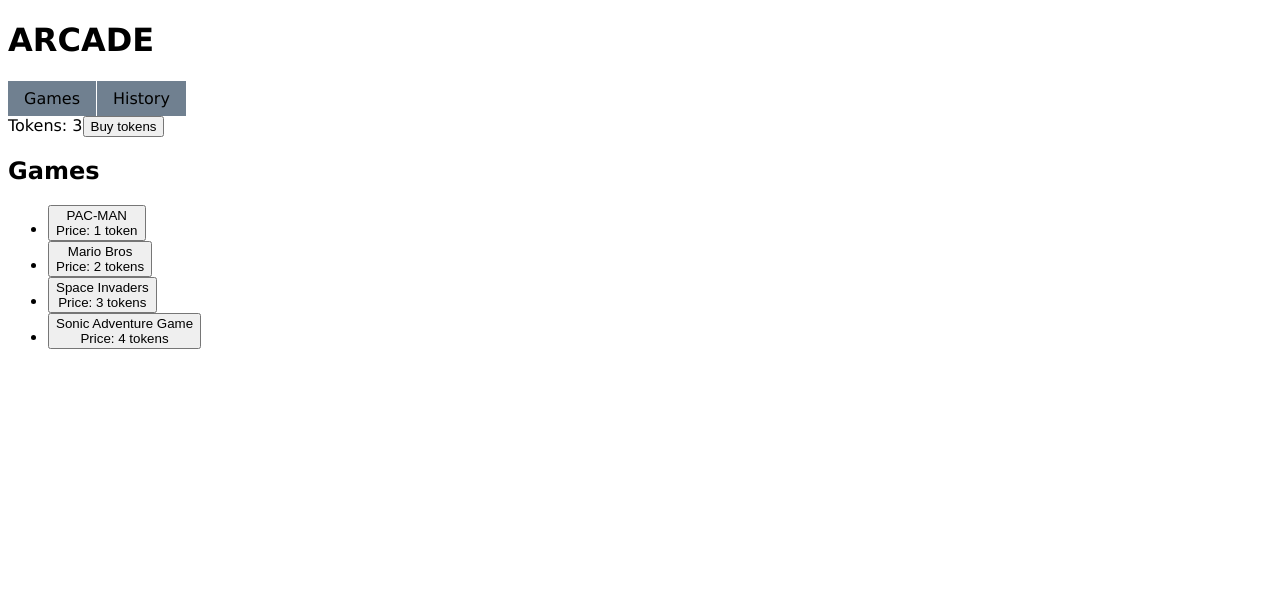
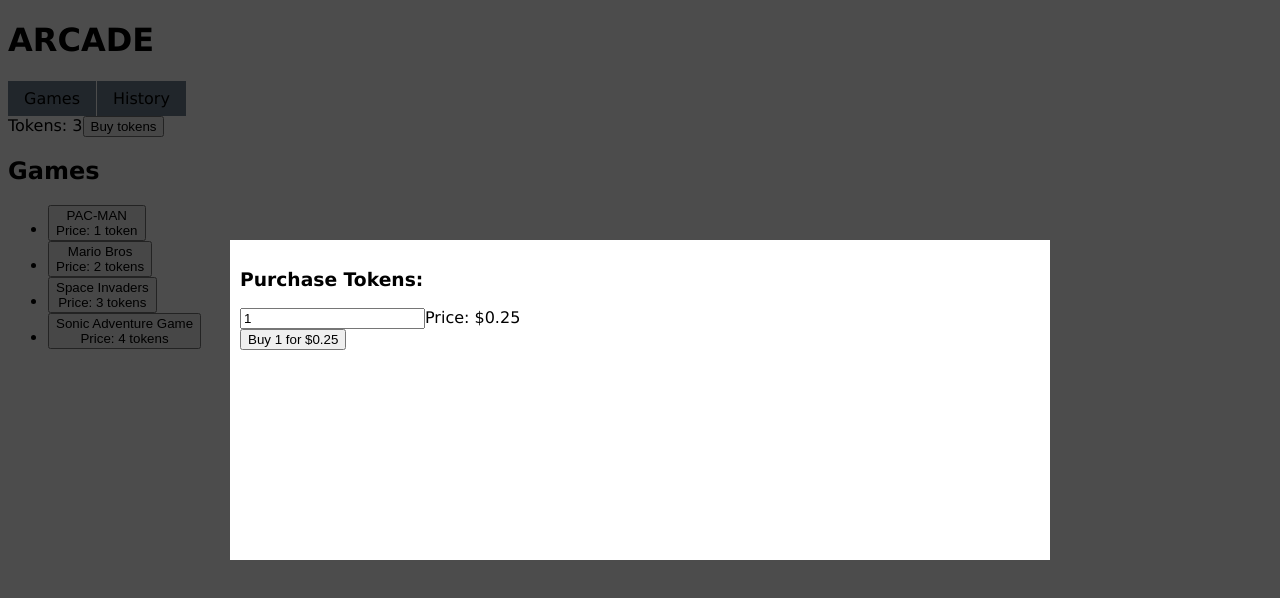
Before and after one commit to sky3947/arcade-token-tracking-system, an Angular app: page /games in a window 1280 px wide. Both pictures are taken after a click on the button "Buy tokens". Shown: the top 598 px of the page. Built offline with nearby package versions, Linux system fonts and the light colour scheme.

Commit message:
Added popup for purchasing tokens

```diff
--- a/src/app/app-routing.module.ts
+++ b/src/app/app-routing.module.ts
@@ -4,10 +4,13 @@
 import { GamesComponent } from './games/games.component';
 import { HistoryComponent } from './history/history.component';
 
+export const PATH_GAMES = "games";
+export const PATH_HISTORY = "history";
+
 const routes: Routes = [
-  { path: "", redirectTo: "/games", pathMatch: "full" },
-  { path: "games", component: GamesComponent },
-  { path: "history", component: HistoryComponent },
+  { path: "", redirectTo: `/${PATH_GAMES}`, pathMatch: "full" },
+  { path: PATH_GAMES, component: GamesComponent },
+  { path: PATH_HISTORY, component: HistoryComponent },
 ];
 
 @NgModule({
--- a/src/app/balance/balance.component.html
+++ b/src/app/balance/balance.component.html
@@ -1,4 +1,4 @@
 <div>
   <span>Tokens: {{this.balance}}</span>
-  <button>Buy tokens</button>
+  <button (click)="showPopup()">Buy tokens</button>
 </div>
--- a/src/app/balance/balance.component.ts
+++ b/src/app/balance/balance.component.ts
@@ -1,6 +1,7 @@
 import { Component, OnInit, Output, EventEmitter } from '@angular/core';
 import { Receipt } from 'src/receipt';
 import { LedgerService } from '../ledger.service';
+import { PopupService } from '../popup.service';
 
 @Component({
   selector: 'app-balance',
@@ -12,7 +13,10 @@
   balance: number = 0;
   @Output() ledgerEmitter = new EventEmitter<Receipt[]>();
 
-  constructor(private ledgerService: LedgerService) { }
+  constructor(
+    private ledgerService: LedgerService,
+    private popupService: PopupService,
+  ) { }
 
   ngOnInit(): void {
     this.getLedger();
@@ -35,4 +39,8 @@
     this.ledger.map(r => balance += r.transaction.tokenAmount);
     this.balance = balance;
   }
+
+  showPopup(): void {
+    this.popupService.showPopup();
+  }
 }
--- a/src/app/games/games.component.html
+++ b/src/app/games/games.component.html
@@ -8,3 +8,5 @@
     </button>
   </li>
 </ul>
+
+<app-purchase-popup *ngIf="this.getPopupStatus()"></app-purchase-popup>
--- a/src/app/games/games.component.ts
+++ b/src/app/games/games.component.ts
@@ -1,6 +1,7 @@
 import { Component, OnInit } from '@angular/core';
 import { Game } from 'src/game';
 import { GamesService } from '../games.service';
+import { PopupService } from '../popup.service';
 
 @Component({
   selector: 'app-games',
@@ -10,7 +11,10 @@
 export class GamesComponent implements OnInit {
   games: Game[] = [];
 
-  constructor(private gamesService: GamesService) { }
+  constructor(
+    private gamesService: GamesService,
+    private popupService: PopupService,
+  ) { }
 
   ngOnInit(): void {
     this.getGames();
@@ -20,4 +24,16 @@
     this.gamesService.getGames()
       .subscribe(games => this.games = games);
   }
+
+  showPopup(): void {
+    this.popupService.showPopup();
+  }
+
+  hidePopup(): void {
+    this.popupService.hidePopup();
+  }
+
+  getPopupStatus(): boolean {
+    return this.popupService.getPopupStatus();
+  }
 }
--- a/src/app/history/history.component.html
+++ b/src/app/history/history.component.html
@@ -3,9 +3,9 @@
 <div *ngFor="let receipt of ledger">
   <div>
     <span>{{receipt.info}}</span>
-    <span *ngIf="receipt.transaction.tokenAmount > 0; else elseBlock" class="refill">Tokens purchased:
+    <span *ngIf="receipt.transaction.tokenAmount > 0; else showInRed" class="refill">Tokens purchased:
       {{receipt.transaction.tokenAmount}}</span>
-    <ng-template #elseBlock>
+    <ng-template #showInRed>
       <span class="spend">Tokens spent: {{receipt.transaction.tokenAmount | abs}}</span>
     </ng-template>
   </div>
@@ -15,3 +15,5 @@
 </div>
 <h3>Summary:</h3>
 <span>Tokens purchased: {{this.tokensPurchased}} | Tokens spent: {{this.tokensSpent | abs}} | Tokens available: {{this.tokensPurchased + this.tokensSpent}}</span>
+
+<app-purchase-popup *ngIf="this.getPopupStatus()"></app-purchase-popup>
--- a/src/app/history/history.component.ts
+++ b/src/app/history/history.component.ts
@@ -1,5 +1,6 @@
 import { Component, OnInit } from '@angular/core';
 import { Receipt } from 'src/receipt';
+import { PopupService } from '../popup.service';
 
 @Component({
   selector: 'app-history',
@@ -12,7 +13,7 @@
   tokensPurchased: number = 0;
   tokensSpent: number = 0;
 
-  constructor() { }
+  constructor(private popupService: PopupService) { }
 
   ngOnInit(): void {
   }
@@ -37,4 +38,8 @@
     this.tokensPurchased = purchased;
     this.tokensSpent = spent;
   }
+
+  getPopupStatus(): boolean {
+    return this.popupService.getPopupStatus();
+  }
 }
--- /dev/null
+++ b/src/app/popup.service.ts
@@ -0,0 +1,22 @@
+import { Injectable } from '@angular/core';
+
+@Injectable({
+  providedIn: 'root'
+})
+export class PopupService {
+  showing: boolean = false;
+
+  constructor() { }
+
+  showPopup(): void {
+    this.showing = true;
+  }
+
+  hidePopup(): void {
+    this.showing = false;
+  }
+
+  getPopupStatus(): boolean {
+    return this.showing;
+  }
+}
--- /dev/null
+++ b/src/app/purchase-popup/purchase-popup.component.css
@@ -0,0 +1,19 @@
+div.popup {
+  background-color: rgba(0, 0, 0, .7);
+  position: fixed;
+  left: 0px;
+  top: 0px;
+  width: 100vw;
+  height: 100vh;
+}
+
+.popup .background {
+  background-color: white;
+  position: relative;
+  padding: 10px;
+  width: 800px;
+  height: 300px;
+  left: 50%;
+  top: 50%;
+  transform: translate(-50%, -50%);
+}
--- /dev/null
+++ b/src/app/purchase-popup/purchase-popup.component.html
@@ -0,0 +1,11 @@
+<div class="popup">
+  <div class="background">
+    <h3>Purchase Tokens:</h3>
+    <div>
+      <input type="number" min="1" [(ngModel)]="tokenPurchaseAmount" placeholder="1">
+      <span>Price: {{(tokenPurchaseAmount > 0 ? tokenPurchaseAmount : 1) * .25 | currency}}</span>
+    </div>
+    <button (click)="onPurchase()">Buy {{tokenPurchaseAmount > 0 ? tokenPurchaseAmount : 1}} for {{(tokenPurchaseAmount > 0 ?
+      tokenPurchaseAmount : 1) * .25 | currency}}</button>
+  </div>
+</div>
--- /dev/null
+++ b/src/app/purchase-popup/purchase-popup.component.ts
@@ -0,0 +1,29 @@
+import { Component, OnInit } from '@angular/core';
+import { Router } from '@angular/router';
+
+import { PopupService } from '../popup.service';
+import { PATH_HISTORY } from '../app-routing.module';
+
+@Component({
+  selector: 'app-purchase-popup',
+  templateUrl: './purchase-popup.component.html',
+  styleUrls: ['./purchase-popup.component.css']
+})
+export class PurchasePopupComponent implements OnInit {
+  tokenPurchaseAmount: number = 1;
+
+  constructor(
+    private popupService: PopupService,
+    private router: Router
+  ) { }
+
+  ngOnInit(): void {
+  }
+
+  onPurchase(): void {
+    this.tokenPurchaseAmount = Math.max(1, this.tokenPurchaseAmount);
+    console.log(`purchased ${this.tokenPurchaseAmount} tokens`);
+    this.popupService.hidePopup();
+    // this.router.navigate([`/${PATH_HISTORY}`]);
+  }
+}
```
Also changed, not shown: src/app/app.module.ts (+6 -2 lines), 2 other files (tests, documents, lock files or other folders).
